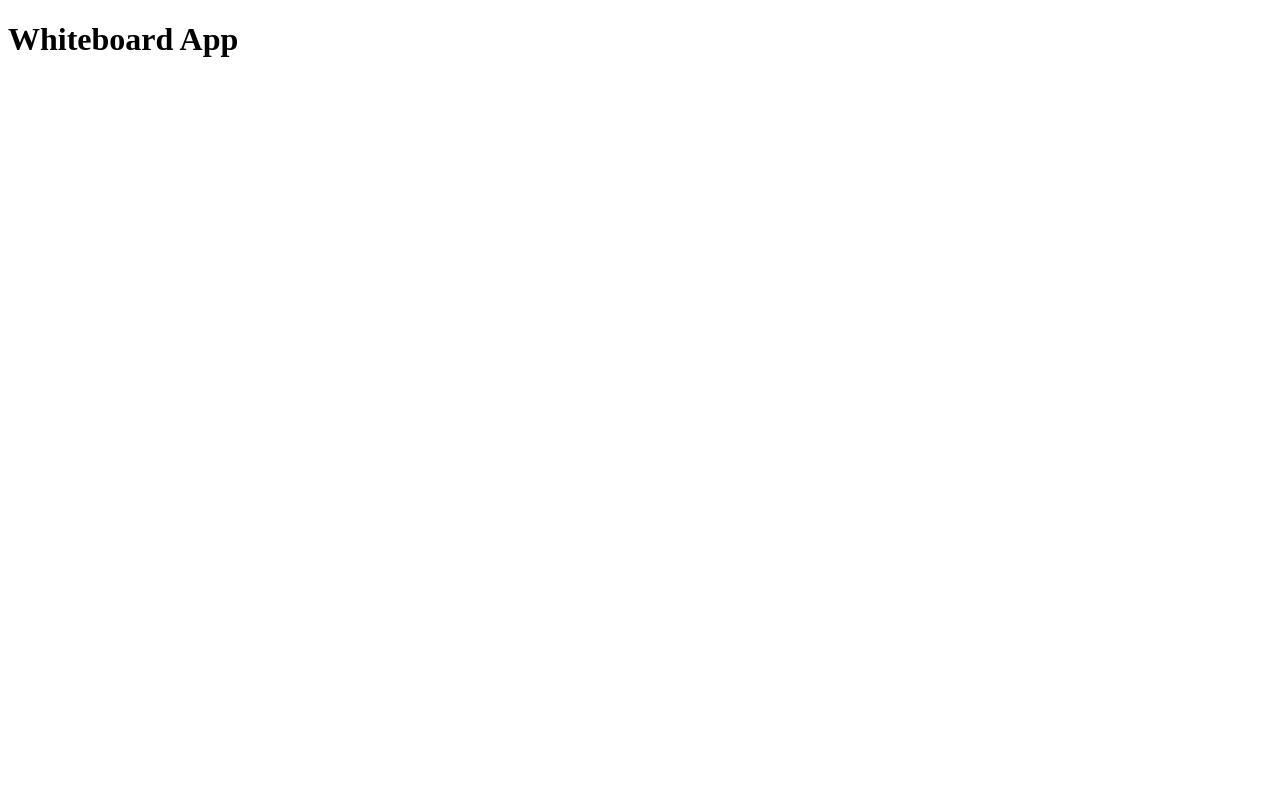
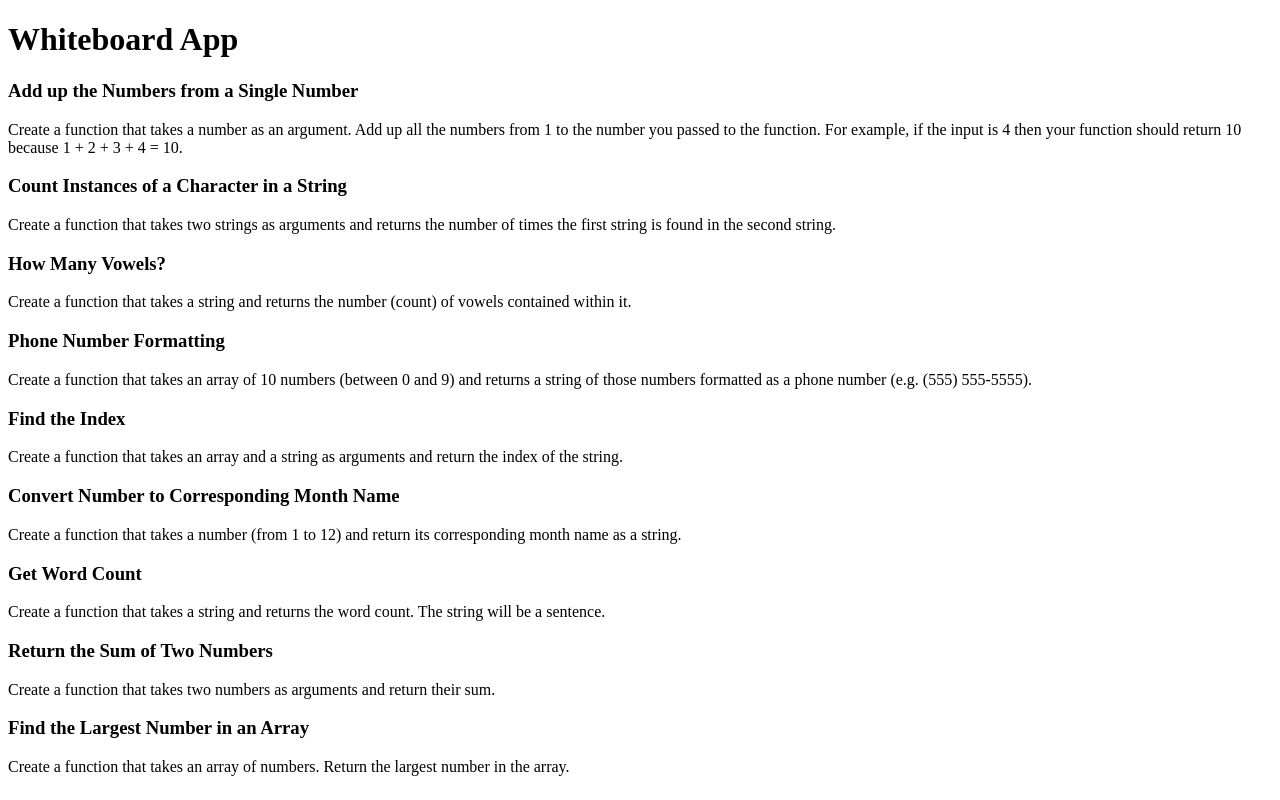
Before and after one commit to gsamaniego41/Whiteboard, a React (Create React App) app: page / in a window 1280 px wide. Built offline with nearby package versions, Linux system fonts and the light colour scheme.

Commit message:
josh-keslar-session

```diff
--- a/src/App.js
+++ b/src/App.js
@@ -1,4 +1,7 @@
 import React, {Component} from "react";
+import challenges from './db/challenges';
+import ChallengeList from './components/ChallengeList';
+import { Route } from 'react-router-dom';
 
 /*
 1. Setup ReactRouter (it's already installed)
@@ -7,6 +10,7 @@ import React, {Component} from "react";
   - For now, ChallengeView will only display title, description, and difficulty
   - data in db folder
 3. {Stretch}
+4. something
 */
 
 class App extends Component {
@@ -14,6 +18,7 @@ class App extends Component {
     return (
       <div>
         <h1>Whiteboard App</h1>
+        <Route path='/' exact render={ () => <ChallengeList challenges={challenges} />} />
       </div>
     );
   }
--- /dev/null
+++ b/src/components/ChallengeList.js
@@ -0,0 +1,14 @@
+import React from "react";
+import ChallengeView from "./ChallengeView";
+
+const ChallengeList = props => {
+  return (
+    <div>
+      {props.challenges.map(challenge => (
+        <ChallengeView challenges={challenge} key={challenge.id} />
+      ))}
+    </div>
+  );
+};
+
+export default ChallengeList;
--- /dev/null
+++ b/src/components/ChallengeView.js
@@ -0,0 +1,13 @@
+import React from 'react';
+
+
+const ChallengeView = props => {
+    return(
+        <div>
+            <h3>{props.challenges.title}</h3>
+            <p>{props.challenges.description}</p>
+        </div>
+    );
+}
+
+export default ChallengeView;
--- a/src/index.js
+++ b/src/index.js
@@ -1,5 +1,11 @@
 import React from "react";
 import ReactDOM from "react-dom";
+import {BrowserRouter as Router} from "react-router-dom";
 import App from "./App";
 
-ReactDOM.render(<App />, document.getElementById("root"));
+ReactDOM.render(
+  <Router>
+    <App />
+  </Router>,
+  document.getElementById("root")
+);
```
Also changed, not shown: 1 other file (tests, documents, lock files or other folders).
